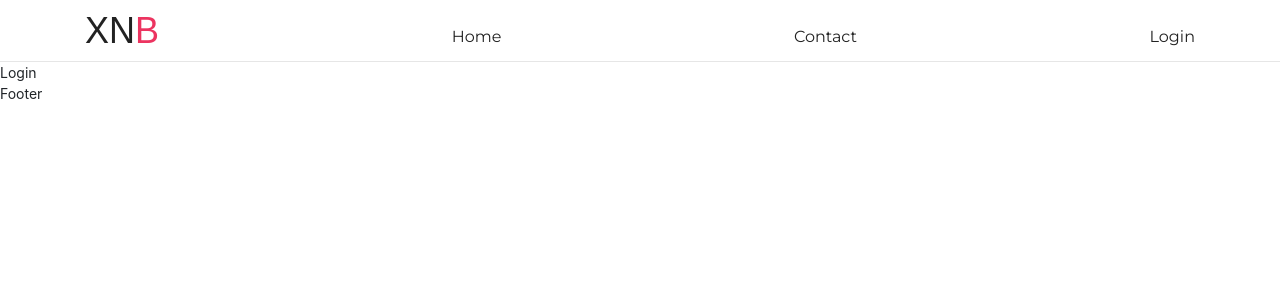
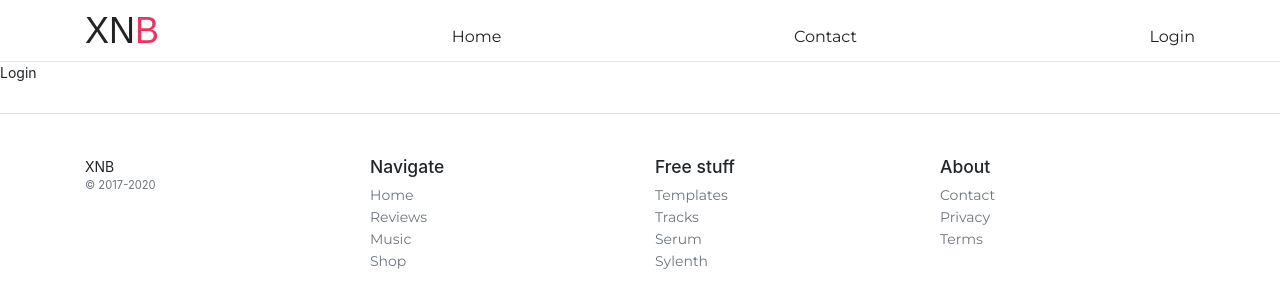
Before and after one commit to gforsythe/xnbeats-firebase-course, a React (Create React App) app: page /login in a window 1280 px wide. Shown: the top 308 px of the page. Built offline with nearby package versions, Linux system fonts and the light colour scheme; a web font is replaced by a local one.

Commit message:
footer created

```diff
--- a/src/components/Footer.js
+++ b/src/components/Footer.js
@@ -1,9 +1,90 @@
-import React from 'react'
+import React from "react";
+import {Link} from 'react-router-dom';
 
 function Footer() {
   return (
-    <div>Footer</div>
-  )
+    <footer className="pt-4  pt-md-5 border-top">
+      <div className="container">
+        <div className="row">
+          <div className="col-12 col-md">
+            XNB
+            <small className="d-block mb-3 text-muted">© 2017-2020</small>
+          </div>
+          <div className="col-6 col-md">
+            <h5>Navigate</h5>
+            <ul className="list-unstyled text-small">
+              <li>
+                <Link className="text-muted" to="#">
+                  Home
+                </Link>
+              </li>
+              <li>
+                <Link className="text-muted" to="#">
+                  Reviews
+                </Link>
+              </li>
+              <li>
+                <Link className="text-muted" to="#">
+                  Music
+                </Link>
+              </li>
+              <li>
+                <Link className="text-muted" to="#">
+                  Shop
+                </Link>
+              </li>
+            </ul>
+          </div>
+          <div className="col-6 col-md">
+            <h5>Free stuff</h5>
+            <ul className="list-unstyled text-small">
+              <li>
+                <Link className="text-muted" to="#">
+                  Templates
+                </Link>
+              </li>
+              <li>
+                <Link className="text-muted" to="#">
+                  Tracks
+                </Link>
+              </li>
+              <li>
+                <Link className="text-muted" to="#">
+                  Serum
+                </Link>
+              </li>
+              <li>
+                <Link className="text-muted" to="#">
+                  Sylenth
+                </Link>
+              </li>
+            </ul>
+          </div>
+
+          <div className="col-6 col-md">
+            <h5>About</h5>
+            <ul className="list-unstyled text-small">
+              <li>
+                <Link className="text-muted" to="#">
+                  Contact
+                </Link>
+              </li>
+              <li>
+                <Link className="text-muted" to="#">
+                  Privacy
+                </Link>
+              </li>
+              <li>
+                <Link className="text-muted" to="#">
+                  Terms
+                </Link>
+              </li>
+            </ul>
+          </div>
+        </div>
+      </div>
+    </footer>
+  );
 }
 
-export default Footer
+export default Footer;
```
Also changed, not shown: src/components/Header.js (+18 -14 lines).
